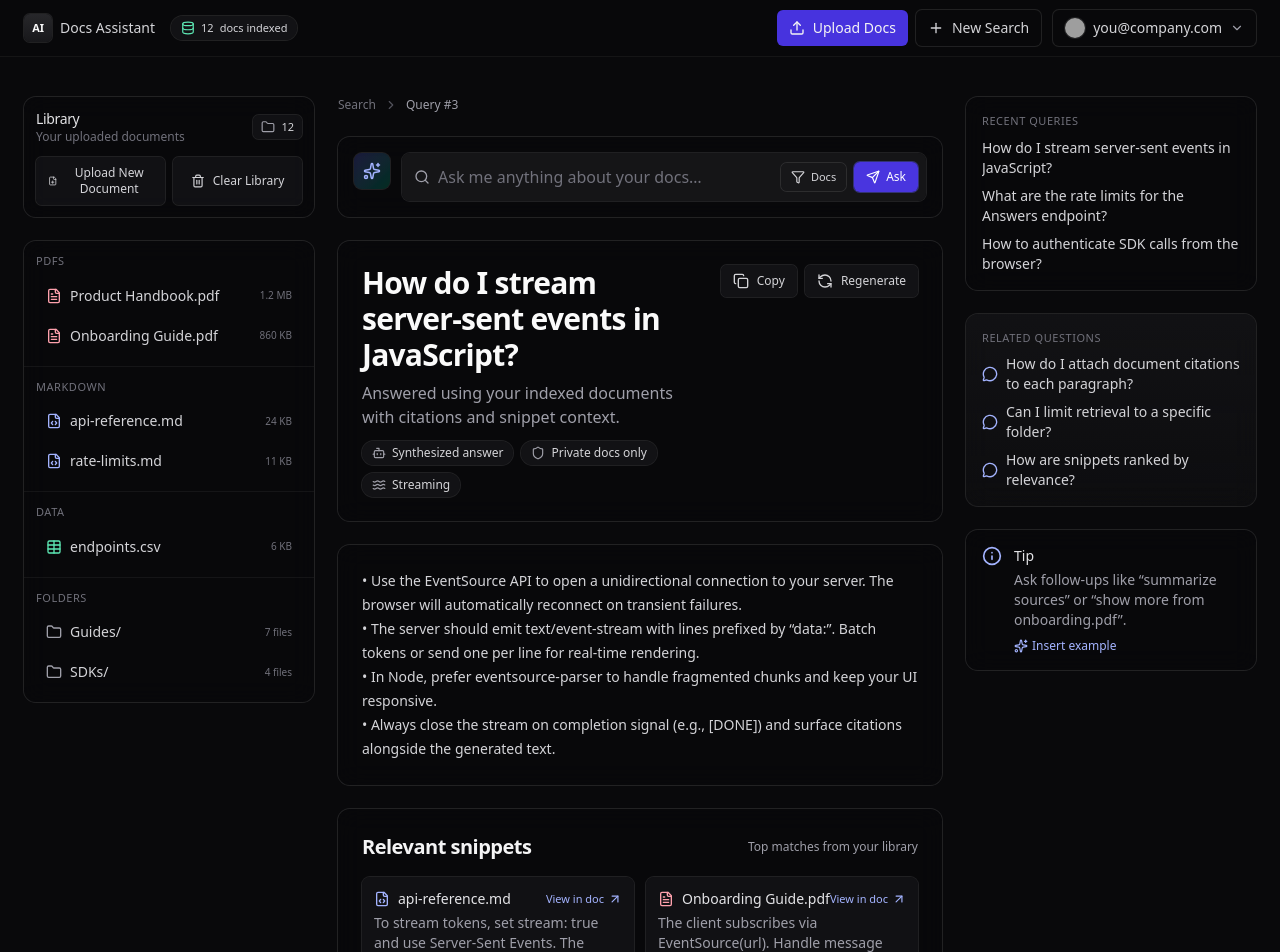
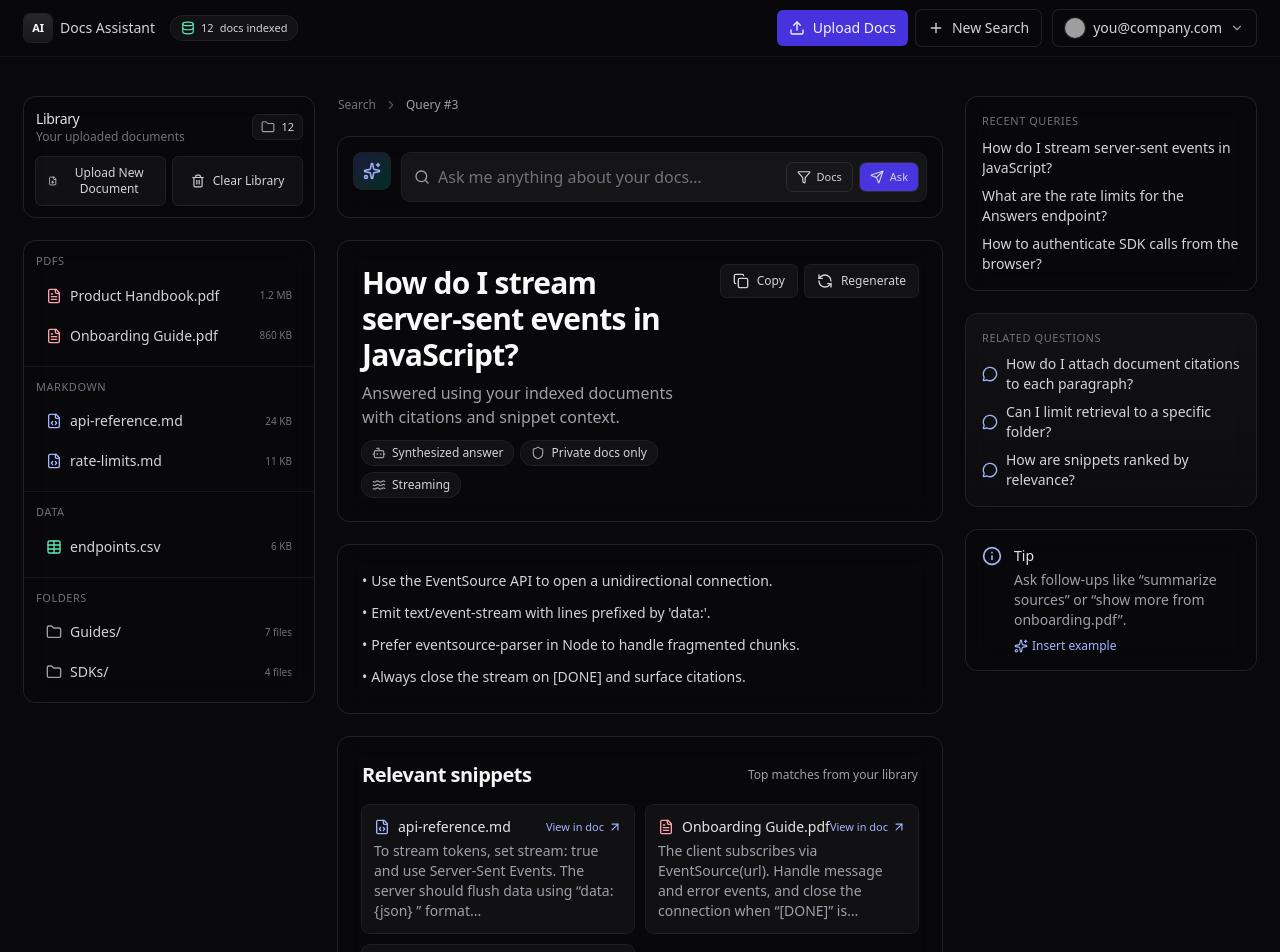
Before and after one commit to chaturved/ai-doc-assistant, a Next.js app in the folder frontend/: page / in a window 1280 px wide. Shown: the top 952 px of the page. Built offline with nearby package versions, Linux system fonts and the light colour scheme; grey boxes are pictures that could not be loaded.

Commit message:
refactor main content to get data dynamically

```diff
--- a/frontend/src/components/MainContent/MainContent.tsx
+++ b/frontend/src/components/MainContent/MainContent.tsx
@@ -11,12 +11,65 @@ import Feedback from "./components/Feedback";
 export default function MainContent() {
   return (
     <section className="col-span-12 lg:col-span-6 space-y-6">
-      <BreadCrumb />
+      <BreadCrumb
+        items={[{ label: "Search", href: "#" }, { label: "Query #3" }]}
+      />
       <MainQueryBar />
-      <CurrentQuestion />
-      <AIAnswerCard />
-      <Snippets />
-      <Sources />
+      <CurrentQuestion
+        question="How do I stream server‑sent events in JavaScript?"
+        description="Answered using your indexed documents with citations and snippet context."
+        badges={[
+          { label: "Synthesized answer", icon: "bot" },
+          { label: "Private docs only", icon: "shield" },
+          { label: "Streaming", icon: "waves" },
+        ]}
+      />
+      <AIAnswerCard
+        answer={[
+          "Use the EventSource API to open a unidirectional connection.",
+          "Emit text/event-stream with lines prefixed by 'data:'.",
+          "Prefer eventsource-parser in Node to handle fragmented chunks.",
+          "Always close the stream on [DONE] and surface citations.",
+        ]}
+      />
+      <Snippets
+        snippets={[
+          {
+            name: "api-reference.md",
+            snippet:
+              "To stream tokens, set stream: true and use Server‑Sent Events. The server should flush data using “data: {json}\n\n” format...",
+            icon: "code",
+          },
+          {
+            name: "Onboarding Guide.pdf",
+            snippet:
+              "The client subscribes via EventSource(url). Handle message and error events, and close the connection when “[DONE]” is received...",
+            icon: "text",
+          },
+          {
+            name: "endpoints.csv",
+            snippet:
+              "/v1/answers — supports stream responses via text/event‑stream and emits token and citation events for UI rendering...",
+            icon: "table",
+          },
+        ]}
+      />
+      <Sources
+        sources={[
+          {
+            name: "api-reference.md",
+            quote:
+              "Use text/event-stream and flush lines prefixed by data:. Emit [DONE] when complete for cleanup.",
+            icon: "code",
+          },
+          {
+            name: "Onboarding Guide.pdf",
+            quote:
+              "The client should listen to message events and append text incrementally to the UI.",
+            icon: "text",
+          },
+        ]}
+      />
       <Feedback />
     </section>
   );
--- a/frontend/src/components/MainContent/components/AIAnswerCard.tsx
+++ b/frontend/src/components/MainContent/components/AIAnswerCard.tsx
@@ -1,26 +1,34 @@
 import { AlertTriangle } from "lucide-react";
 
-export default function AIAnswerCard() {
+interface AIAnswerCardProps {
+  answer: string | string[];
+  warning?: string;
+}
+
+export default function AIAnswerCard({ answer, warning }: AIAnswerCardProps) {
   return (
     <div className="ring-1 ring-white/10 bg-zinc-950/40 rounded-xl p-5 md:p-6 backdrop-blur-md">
-      <div className="text-sm text-zinc-300 leading-6">
-        • Use the EventSource API to open a unidirectional connection to your
-        server. The browser will automatically reconnect on transient failures.
-        <br />
-        • The server should emit text/event-stream with lines prefixed by
-        “data:”. Batch tokens or send one per line for real‑time rendering.
-        <br />
-        • In Node, prefer eventsource-parser to handle fragmented chunks and
-        keep your UI responsive.
-        <br />• Always close the stream on completion signal (e.g., [DONE]) and
-        surface citations alongside the generated text.
+      <div className="text-sm text-zinc-300 leading-6 space-y-2">
+        {Array.isArray(answer) ? (
+          answer.map((line, i) => (
+            <div key={i} className="flex gap-1">
+              <span>•</span>
+              <span>{line}</span>
+            </div>
+          ))
+        ) : (
+          <p>{answer}</p>
+        )}
       </div>
-      <div className="hidden mt-3 rounded-md bg-amber-500/10 ring-1 ring-amber-400/20 p-3 text-sm text-amber-200">
-        <div className="flex items-start gap-2">
-          <AlertTriangle className="h-4 w-4 mt-0.5" /> No relevant info found in
-          your docs. Try uploading more files or broadening the query.
+
+      {warning && (
+        <div className="mt-3 rounded-md bg-amber-500/10 ring-1 ring-amber-400/20 p-3 text-sm text-amber-200">
+          <div className="flex items-start gap-2">
+            <AlertTriangle className="h-4 w-4 mt-0.5 shrink-0" />
+            {warning}
+          </div>
         </div>
-      </div>
+      )}
     </div>
   );
 }
--- a/frontend/src/components/MainContent/components/CurrentQuestion.tsx
+++ b/frontend/src/components/MainContent/components/CurrentQuestion.tsx
@@ -1,29 +1,56 @@
-import { Bot, Copy, RefreshCcw, Shield, Waves } from "lucide-react";
+import { Bot, Shield, Waves, Copy, RefreshCcw } from "lucide-react";
 
-export default function CurrentQuestion() {
+const iconMap = {
+  bot: <Bot className="h-3.5 w-3.5 text-zinc-400" />,
+  shield: <Shield className="h-3.5 w-3.5 text-zinc-400" />,
+  waves: <Waves className="h-3.5 w-3.5 text-zinc-400" />,
+} as const;
+
+export interface Badge {
+  label: string;
+  icon: keyof typeof iconMap;
+}
+
+interface CurrentQuestionProps {
+  question: string;
+  description?: string;
+  badges?: Badge[];
+  showActions?: boolean;
+}
+
+export default function CurrentQuestion({
+  question,
+  description,
+  badges = [],
+  showActions = true,
+}: CurrentQuestionProps) {
   return (
     <div className="ring-1 ring-white/10 bg-zinc-950/40 rounded-xl p-5 md:p-6 backdrop-blur-md">
       <div className="flex items-start justify-between gap-3">
         <div>
           <h1 className="text-2xl md:text-3xl tracking-tight font-semibold text-zinc-50">
-            How do I stream server‑sent events in JavaScript?
+            {question}
           </h1>
+          {description && (
             <p className="mt-2 text-sm md:text-base text-zinc-400 max-w-2xl">
-            Answered using your indexed documents with citations and snippet
-            context.
+              {description}
             </p>
+          )}
+          {badges.length > 0 && (
             <div className="mt-3 flex flex-wrap items-center gap-2">
-            <span className="inline-flex items-center gap-1.5 rounded-full bg-zinc-900/70 px-2.5 py-1 text-xs text-zinc-300 ring-1 ring-white/10">
-              <Bot className="h-3.5 w-3.5 text-zinc-400" /> Synthesized answer
+              {badges.map((b, i) => (
+                <span
+                  key={i}
+                  className="inline-flex items-center gap-1.5 rounded-full bg-zinc-900/70 px-2.5 py-1 text-xs text-zinc-300 ring-1 ring-white/10"
+                >
+                  {iconMap[b.icon]} {b.label}
                 </span>
-            <span className="inline-flex items-center gap-1.5 rounded-full bg-zinc-900/70 px-2.5 py-1 text-xs text-zinc-300 ring-1 ring-white/10">
-              <Shield className="h-3.5 w-3.5 text-zinc-400" /> Private docs only
-            </span>
-            <span className="inline-flex items-center gap-1.5 rounded-full bg-zinc-900/70 px-2.5 py-1 text-xs text-zinc-300 ring-1 ring-white/10">
-              <Waves className="h-3.5 w-3.5 text-zinc-400" /> Streaming
-            </span>
+              ))}
             </div>
+          )}
         </div>
+
+        {showActions && (
           <div className="hidden sm:flex items-center gap-2">
             <button className="rounded-md bg-zinc-900/70 ring-1 ring-white/10 px-3 py-2 text-xs text-zinc-300 hover:text-white hover:ring-indigo-500/40 transition inline-flex items-center gap-2">
               <Copy className="h-4 w-4" /> Copy
@@ -32,6 +59,7 @@ export default function CurrentQuestion() {
               <RefreshCcw className="h-4 w-4" /> Regenerate
             </button>
           </div>
+        )}
       </div>
     </div>
   );
--- a/frontend/src/components/MainContent/components/Feedback.tsx
+++ b/frontend/src/components/MainContent/components/Feedback.tsx
@@ -1,23 +1,47 @@
 import { ThumbsDown, ThumbsUp } from "lucide-react";
 
-export default function Feedback() {
+const iconMap = {
+  thumbsUp: <ThumbsUp className="h-4 w-4" />,
+  thumbsDown: <ThumbsDown className="h-4 w-4" />,
+} as const;
+
+export interface FeedbackButton {
+  label: string;
+  icon: keyof typeof iconMap;
+  onClick?: () => void;
+}
+
+interface FeedbackProps {
+  title?: string;
+  description?: string;
+  buttons?: FeedbackButton[];
+}
+
+export default function Feedback({
+  title = "Was this answer helpful?",
+  description = "Your feedback improves responses and retrieval.",
+  buttons = [
+    { label: "Yes", icon: "thumbsUp" },
+    { label: "No", icon: "thumbsDown" },
+  ],
+}: FeedbackProps) {
   return (
     <div className="ring-1 ring-white/10 bg-zinc-950/40 rounded-xl p-5 md:p-6 backdrop-blur-md flex items-center justify-between">
       <div>
-        <div className="text-sm font-medium text-zinc-200">
-          Was this answer helpful?
-        </div>
-        <div className="text-xs text-zinc-500">
-          Your feedback improves responses and retrieval.
-        </div>
+        <div className="text-sm font-medium text-zinc-200">{title}</div>
+        <div className="text-xs text-zinc-500">{description}</div>
       </div>
       <div className="flex items-center gap-2">
-        <button className="rounded-md bg-zinc-900/60 ring-1 ring-white/10 px-3 py-2 text-sm text-zinc-300 hover:text-white hover:ring-emerald-400/40 transition inline-flex items-center gap-2">
-          <ThumbsUp className="h-4 w-4" /> Yes
-        </button>
-        <button className="rounded-md bg-zinc-900/60 ring-1 ring-white/10 px-3 py-2 text-sm text-zinc-300 hover:text-white hover:ring-rose-400/40 transition inline-flex items-center gap-2">
-          <ThumbsDown className="h-4 w-4" /> No
-        </button>
+        {buttons.map((btn, i) => (
+          <button
+            key={i}
+            onClick={btn.onClick}
+            className="rounded-md bg-zinc-900/60 ring-1 ring-white/10 px-3 py-2 text-sm text-zinc-300 hover:text-white transition inline-flex items-center gap-2"
+          >
+            {iconMap[btn.icon]}
+            {btn.label}
+          </button>
+        ))}
       </div>
     </div>
   );
--- a/frontend/src/components/MainContent/components/MainQueryBar.tsx
+++ b/frontend/src/components/MainContent/components/MainQueryBar.tsx
@@ -1,14 +1,42 @@
 import { Filter, Search, Send, Sparkles } from "lucide-react";
 
-export default function MainQueryBar() {
+const iconMap = {
+  filter: <Filter className="h-3.5 w-3.5" />,
+  send: <Send className="h-3.5 w-3.5" />,
+  sparkles: <Sparkles className="h-4.5 w-4.5 text-indigo-300" />,
+} as const;
+
+export interface MainQueryButton {
+  label: string;
+  icon: keyof typeof iconMap;
+  onClick?: () => void;
+  variant?: "primary" | "secondary"; // optional styling variant
+  hiddenSm?: boolean; // optional responsive visibility
+}
+
+interface MainQueryBarProps {
+  placeholder?: string;
+  leftIcon?: keyof typeof iconMap;
+  buttons?: MainQueryButton[];
+}
+
+export default function MainQueryBar({
+  placeholder = "Ask me anything about your docs…",
+  leftIcon = "sparkles",
+  buttons = [
+    { label: "Docs", icon: "filter", variant: "secondary", hiddenSm: true },
+    { label: "Ask", icon: "send", variant: "primary" },
+  ],
+}: MainQueryBarProps) {
   return (
     <div className="ring-1 ring-white/10 bg-zinc-950/40 rounded-xl backdrop-blur-md p-3 md:p-4">
       <div className="flex items-start gap-3">
         <div className="hidden sm:flex">
           <div className="h-9 w-9 rounded-lg bg-gradient-to-br from-indigo-500/20 to-emerald-500/20 ring-1 ring-white/10 grid place-items-center">
-            <Sparkles className="h-4.5 w-4.5 text-indigo-300" />
+            {iconMap[leftIcon]}
           </div>
         </div>
+
         <div className="flex-1">
           <div className="relative">
             <div className="pointer-events-none absolute inset-y-0 left-3 flex items-center">
@@ -17,16 +45,25 @@ export default function MainQueryBar() {
             <input
               id="mainQuery"
               type="text"
-              placeholder="Ask me anything about your docs…"
+              placeholder={placeholder}
               className="w-full rounded-lg bg-zinc-900/80 text-sm md:text-base pl-9 pr-28 h-12 outline-none ring-1 ring-white/10 focus:ring-indigo-500/40 placeholder:text-zinc-500 transition"
             />
             <div className="absolute inset-y-0 right-2 flex items-center gap-2">
-              <button className="hidden sm:inline-flex items-center gap-1.5 rounded-md bg-zinc-900/80 px-2.5 py-1.5 text-[11px] text-zinc-300 ring-1 ring-white/10 hover:text-white hover:ring-indigo-500/40 transition">
-                <Filter className="h-3.5 w-3.5" /> Docs
-              </button>
-              <button className="inline-flex items-center gap-1.5 rounded-md bg-indigo-600/90 px-3 py-1.5 text-[12px] text-white ring-1 ring-indigo-500/40 hover:bg-indigo-500 transition">
-                <Send className="h-3.5 w-3.5" /> Ask
-              </button>
+              {buttons.map((btn, i) => (
+                <button
+                  key={i}
+                  onClick={btn.onClick}
+                  className={`${
+                    btn.hiddenSm ? "hidden sm:inline-flex" : "inline-flex"
+                  } items-center gap-1.5 rounded-md px-2.5 py-1.5 text-[11px] text-zinc-300 ring-1 ring-white/10 hover:text-white transition ${
+                    btn.variant === "primary"
+                      ? "bg-indigo-600/90 ring-indigo-500/40 hover:bg-indigo-500 text-white"
+                      : "bg-zinc-900/80 hover:ring-indigo-500/40"
+                  }`}
+                >
+                  {iconMap[btn.icon]} {btn.label}
+                </button>
+              ))}
             </div>
           </div>
 
--- a/frontend/src/components/MainContent/components/Snippets/SnippetCard.tsx
+++ b/frontend/src/components/MainContent/components/Snippets/SnippetCard.tsx
@@ -1,19 +1,31 @@
-import { ArrowUpRight } from "lucide-react";
+// SnippetCard.tsx
+import { ArrowUpRight, FileCode, FileText, Table } from "lucide-react";
 
-export default function SnippetCard({
-  name,
-  icon,
-  snippet,
-}: {
+const iconMap = {
+  code: <FileCode className="h-4 w-4 text-indigo-300" />,
+  text: <FileText className="h-4 w-4 text-rose-300" />,
+  table: <Table className="h-4 w-4 text-emerald-300" />,
+} as const;
+
+export type Snippet = {
   name: string;
-  icon: React.ReactNode;
   snippet: string;
-}) {
+  icon: keyof typeof iconMap;
+};
+
+interface SnippetCardProps {
+  snippet: Snippet;
+}
+
+export default function SnippetCard({ snippet }: SnippetCardProps) {
   return (
     <div className="rounded-lg bg-zinc-900/60 ring-1 ring-white/10 p-3">
       <div className="flex items-center justify-between">
         <div className="text-sm font-medium text-zinc-200 inline-flex items-center gap-2">
-          {icon} {name}
+          {iconMap[snippet.icon] ?? (
+            <FileText className="h-4 w-4 text-zinc-400" />
+          )}
+          {snippet.name}
         </div>
         <a
           href="#"
@@ -22,7 +34,9 @@ export default function SnippetCard({
           View in doc <ArrowUpRight className="h-3.5 w-3.5" />
         </a>
       </div>
-      <p className="mt-1 text-sm text-zinc-400 line-clamp-4">{snippet}</p>
+      <p className="mt-1 text-sm text-zinc-400 line-clamp-4">
+        {snippet.snippet}
+      </p>
     </div>
   );
 }
--- a/frontend/src/components/MainContent/components/Snippets/Snippets.tsx
+++ b/frontend/src/components/MainContent/components/Snippets/Snippets.tsx
@@ -1,34 +1,29 @@
-import { FileCode, FileText, Table } from "lucide-react";
-import SnippetCard from "./SnippetCard";
+// Snippets.tsx
+import SnippetCard, { Snippet } from "./SnippetCard";
 
-export default function Snippets() {
+interface SnippetsProps {
+  title?: string;
+  subtitle?: string;
+  snippets: Snippet[];
+}
+
+export default function Snippets({
+  title = "Relevant snippets",
+  subtitle = "Top matches from your library",
+  snippets,
+}: SnippetsProps) {
   return (
     <div className="ring-1 ring-white/10 bg-zinc-950/40 rounded-xl p-5 md:p-6 backdrop-blur-md">
       <div className="flex items-center justify-between">
         <h3 className="text-xl tracking-tight font-semibold text-zinc-100">
-          Relevant snippets
+          {title}
         </h3>
-        <span className="text-xs text-zinc-400">
-          Top matches from your library
-        </span>
+        <span className="text-xs text-zinc-400">{subtitle}</span>
       </div>
       <div className="mt-4 grid grid-cols-1 sm:grid-cols-2 gap-3">
-        {/* Example snippet card */}
-        <SnippetCard
-          name="api-reference.md"
-          icon={<FileCode className="h-4 w-4 text-indigo-300" />}
-          snippet="To stream tokens, set stream: true and use Server‑Sent Events. The server should flush data using “data: {json}\n\n” format..."
-        />
-        <SnippetCard
-          name="Onboarding Guide.pdf"
-          icon={<FileText className="h-4 w-4 text-rose-300" />}
-          snippet="The client subscribes via EventSource(url). Handle message and error events, and close the connection when “[DONE]” is received..."
-        />
-        <SnippetCard
-          name="endpoints.csv"
-          icon={<Table className="h-4 w-4 text-emerald-300" />}
-          snippet="/v1/answers — supports stream responses via text/event‑stream and emits token and citation events for UI rendering..."
-        />
+        {snippets.map((s, i) => (
+          <SnippetCard key={i} snippet={s} />
+        ))}
       </div>
     </div>
   );
--- a/frontend/src/components/MainContent/components/Sources.tsx
+++ b/frontend/src/components/MainContent/components/Sources.tsx
@@ -1,32 +1,30 @@
-import { ChevronDown, FileCode, FileText } from "lucide-react";
+import { ChevronDown, FileCode, FileText, Link } from "lucide-react";
 
-type Source = {
+const iconMap = {
+  code: <FileCode className="h-4 w-4 text-indigo-300" />,
+  text: <FileText className="h-4 w-4 text-rose-300" />,
+  pdf: <FileText className="h-4 w-4 text-red-400" />,
+  doc: <FileText className="h-4 w-4 text-blue-400" />,
+  link: <Link className="h-4 w-4 text-green-400" />,
+} as const;
+
+export type Source = {
   name: string;
   quote: string;
-  icon: "code" | "text";
+  icon: keyof typeof iconMap;
 };
 
-const sources: Source[] = [
-  {
-    name: "api-reference.md",
-    quote:
-      "Use text/event-stream and flush lines prefixed by data:. Emit [DONE] when complete for cleanup.",
-    icon: "code",
-  },
-  {
-    name: "Onboarding Guide.pdf",
-    quote:
-      "The client should listen to message events and append text incrementally to the UI.",
-    icon: "text",
-  },
-];
+interface SourcesProps {
+  title?: string;
+  sources: Source[];
+}
 
-export default function Sources() {
+export default function Sources({ title = "Sources", sources }: SourcesProps) {
   return (
     <details className="rounded-xl bg-zinc-950/40 ring-1 ring-white/10 open:shadow-inner">
       <summary className="cursor-pointer flex pt-4 pr-5 pb-4 pl-5 backdrop-blur-md items-center justify-between">
         <div className="text-xl tracking-tight font-semibold text-zinc-100">
-          Sources
+          {title}
         </div>
         <ChevronDown className="h-4 w-4 text-zinc-400" />
       </summary>
@@ -40,11 +38,7 @@ export default function Sources() {
             >
               <summary className="flex items-center justify-between px-3 py-2 cursor-pointer">
                 <div className="text-sm font-medium text-zinc-200 inline-flex items-center gap-2">
-                  {src.icon === "code" ? (
-                    <FileCode className="h-4 w-4 text-indigo-300" />
-                  ) : (
-                    <FileText className="h-4 w-4 text-rose-300" />
-                  )}
+                  {iconMap[src.icon]}
                   {src.name}
                 </div>
                 <ChevronDown className="h-4 w-4 text-zinc-400" />
```
Also changed, not shown: frontend/src/components/MainContent/components/BreadCrumb.tsx (+24 -8 lines). Lines whose indentation alone changed are shown as unchanged.
